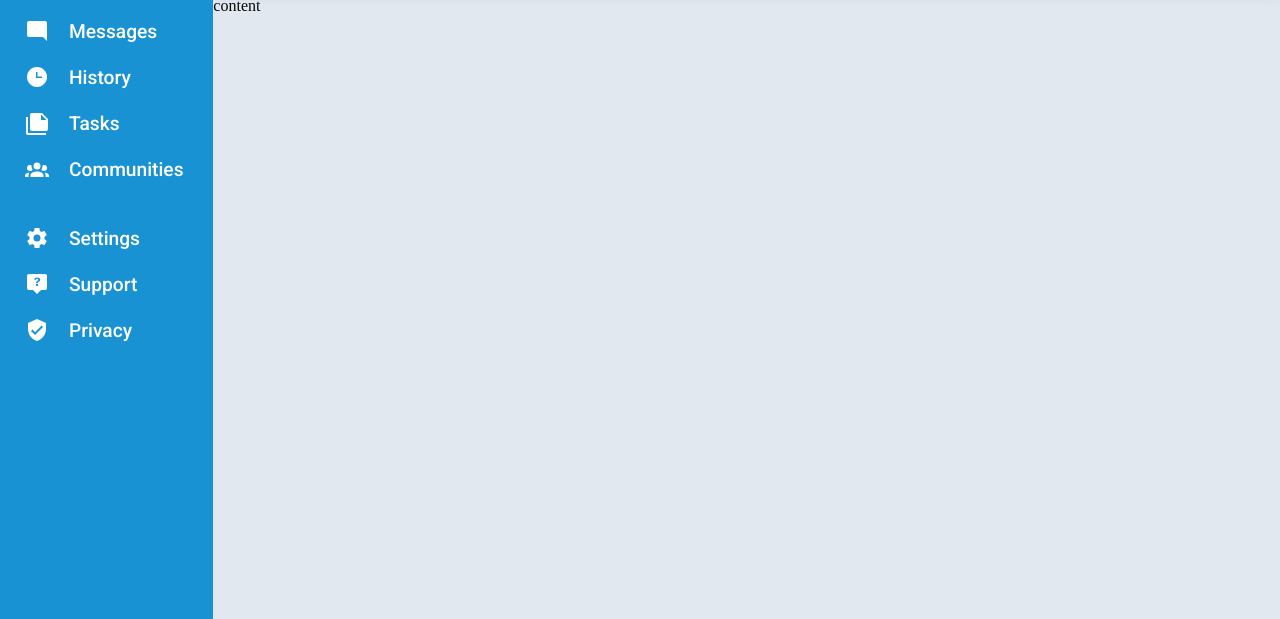
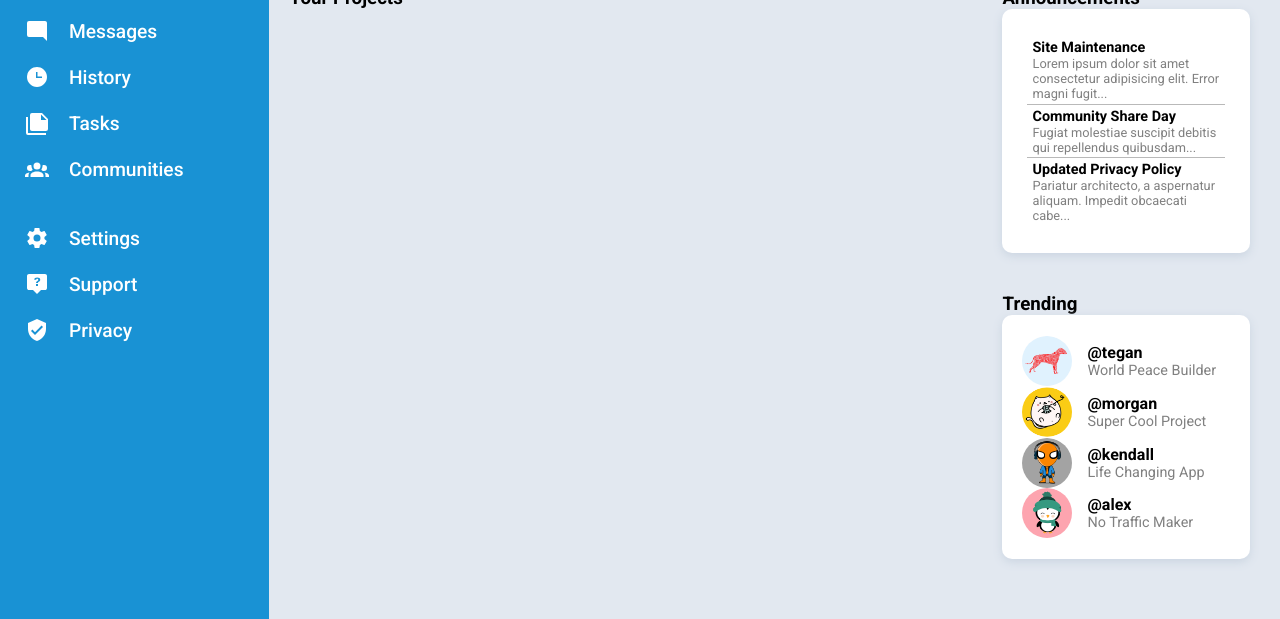
Before and after one commit to Simon-Sahlin/Admin-Panel-Demo, a plain HTML site: page index.html in a window 1280 px wide. Shown: the part 181-800 px from the top of the page. Drawn offline with Linux system fonts and the light colour scheme.

Commit message:
Add Announcements and Trending Sidebars To Content

```diff
--- a/index.html
+++ b/index.html
@@ -90,7 +90,64 @@
                 </ul>
             </div>
         </div>
-        <div id="content">content</div>
+        <div id="content">
+            <div id="projects">
+                <h3>Your Projects</h3>
+            </div>
+            <div id="announcements">
+                <h3>Announcements</h3>
+                <div class="sideBox">
+                    <div>
+                        <h4>Site Maintenance</h4>
+                        <p>Lorem ipsum dolor sit amet consectetur adipisicing elit. Error magni fugit...</p>
+                    </div>
+                    <hr>
+                    <div>
+                        <h4>Community Share Day</h4>
+                        <p>Fugiat molestiae suscipit debitis qui repellendus quibusdam...</p>
+                    </div>
+                    <hr>
+                    <div>
+                        <h4>Updated Privacy Policy</h4>
+                        <p>Pariatur architecto, a aspernatur aliquam. Impedit obcaecati cabe...</p>
+                    </div>
+                </div>
+            </div>
+            <div id="trending">
+                <h3>Trending</h3>
+                <div class="sideBox">
+                    <div class="profile">
+                        <img src="img/prof1.png" alt="">
+                        <div>
+                            <h4>@tegan</h4>
+                            <p>World Peace Builder</p>
+                        </div>
+                    </div>
+                    <div class="profile">
+                        <img src="img/prof2.png" alt="">
+                        <div>
+                            <h4>@morgan</h4>
+                            <p>Super Cool Project</p>
+                        </div>
+                    </div>
+                    <div class="profile">
+                        <img src="img/prof3.png" alt="">
+                        <div>
+                            <h4>@kendall</h4>
+                            <p>Life Changing App</p>
+                        </div>
+                    </div>
+                    <div class="profile">
+                        <img src="img/prof4.png" alt="">
+                        <div>
+                            <h4>@alex</h4>
+                            <p>No Traffic Maker</p>
+                        </div>
+                    </div>
+
+                </div>
+            </div>
+        </div>
     </div>
 
 </body>
--- a/style.css
+++ b/style.css
@@ -35,6 +35,7 @@ h1,h2,h3,h4,h5,p{
     position: absolute;
     opacity: 0.0;
     height: 100vh;
+    z-index: 999;
 }
 
 /* ------------------------------------ - ----------------------------------- */
@@ -43,8 +44,8 @@ h1,h2,h3,h4,h5,p{
     width: 100vw;
     height: 100vh;
     display: grid;
-    grid-template-columns: 3fr 15fr;
-    grid-template-rows: 2fr 7fr;
+    grid-template-columns: 4fr 15fr;
+    grid-template-rows: 1fr 5fr;
 }
 
 #container > div{
@@ -197,4 +198,77 @@ h1,h2,h3,h4,h5,p{
 
 #content{
     background-color: var(--slate200);
+    display: grid;
+    grid-template-columns: 2.8fr 1fr;
+    grid-template-rows: 1fr 1fr;
+    padding: 35px 30px 60px 20px;
+    gap: 40px 20px;
 }
+
+/* #content > div{
+    border: 1px dashed var(--slate500);
+} */
+
+#projects{
+    grid-column: 1;
+    grid-row: 1/3;
+}
+
+#announcements, #trending{
+    display: flex;
+    flex-direction: column;
+}
+
+.sideBox{
+    background-color: var(--slate0);
+    flex-grow: 1;
+    border-radius: 10px;
+    box-shadow: 0px 3px 10px var(--slate300);
+}
+
+#announcements > .sideBox{
+    padding: 30px;
+    display: flex;
+    flex-direction: column;
+    justify-content: space-between;
+}
+#announcements > .sideBox h4{
+    font-size: 0.9em;
+}
+#announcements > .sideBox p{
+    color: gray;
+    font-size: 0.8em;
+}
+#announcements > .sideBox hr{
+    border: none;
+    border-top: 1px solid rgb(185, 185, 185);
+    margin: 0px -5px;
+}
+
+#trending > .sideBox{
+    display: flex;
+    flex-direction: column;
+    justify-content: space-between;
+    padding: 20px;
+}
+.profile{
+    display: flex;
+    align-items: center;
+    height: clamp(16px, 25%, 75px);
+    overflow: hidden;
+    gap: 15px;
+}
+.profile img{
+    height: 50px;
+    border-radius: 100%;
+}
+.profile > div{
+    flex-grow: 1;
+}
+.profile h4{
+    font-size: 1em;
+}
+.profile p{
+    color: gray;
+    font-size: 0.9em;
+}
```
Also changed, not shown: img/prof1.png (added), img/prof2.png (added), img/prof3.png (added), img/prof4.png (added).
